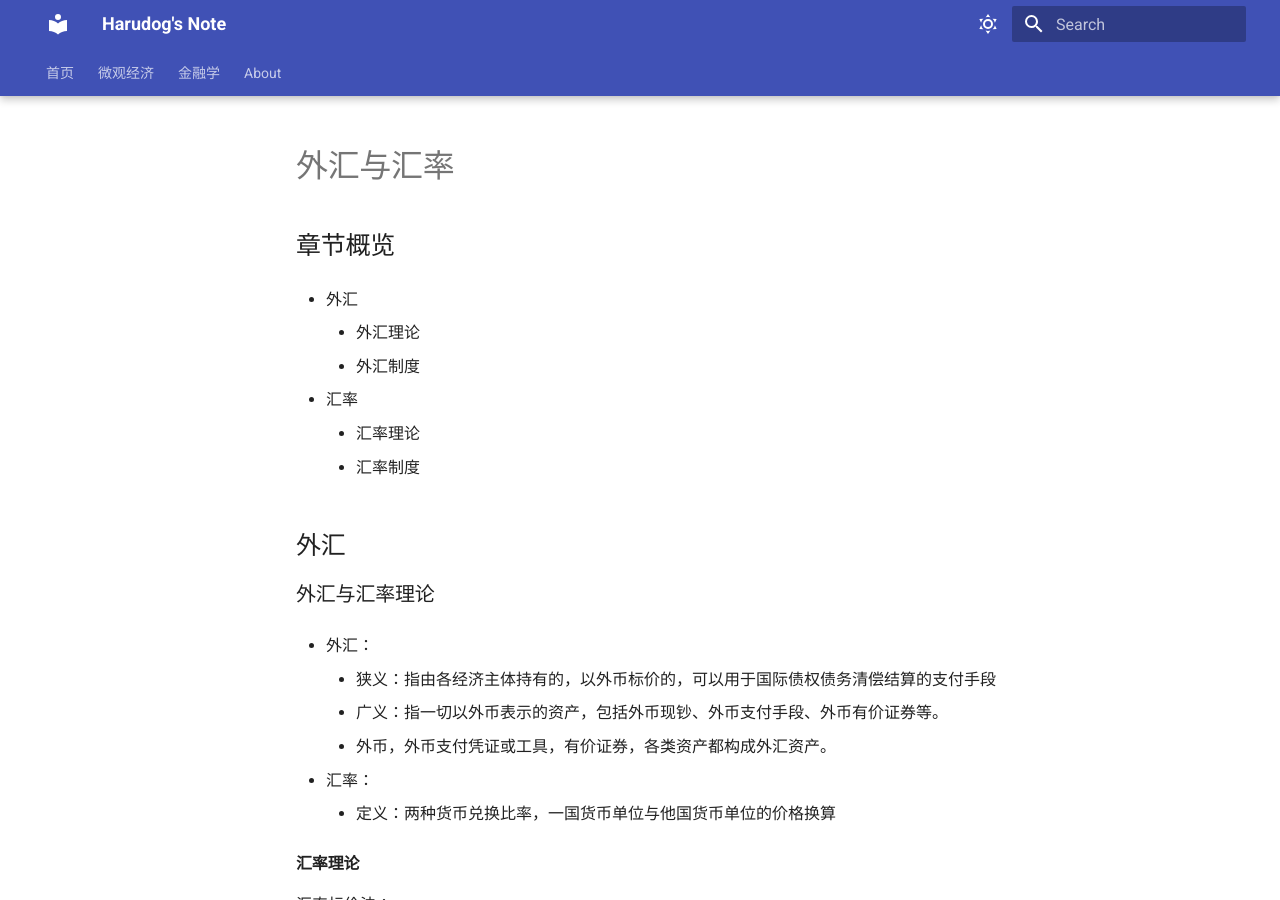
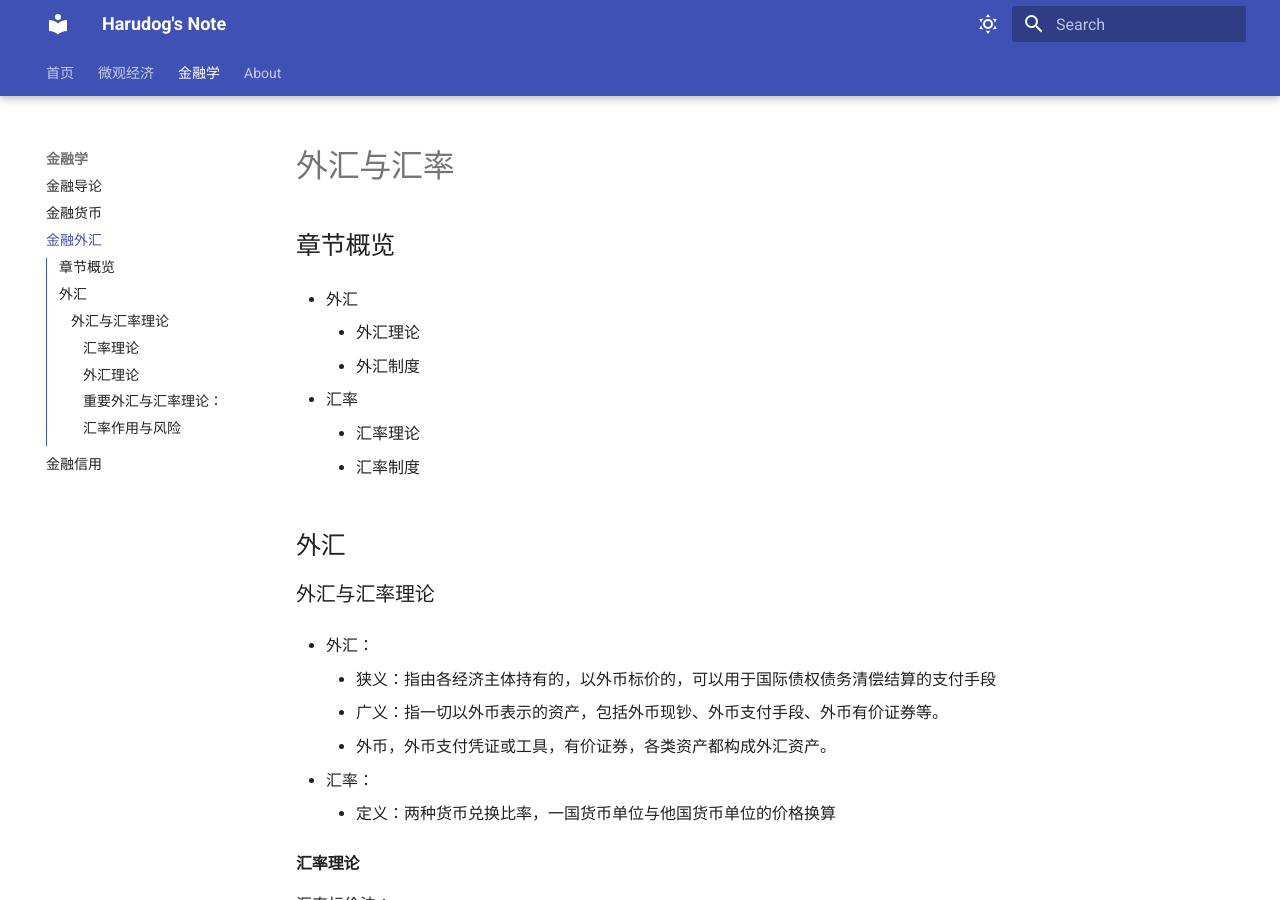
Before and after one commit to HarudogMyLand/FuckEconomicNote, an MkDocs documentation site: the page built from docs/finance/finance3.md, in a window 1280 px wide and 900 px high. Built offline with MkDocs 1.6.1 and Material for MkDocs 9.7.7, drawn with Linux system fonts in a browser that asks for light colours; some of the changed lines change nothing that is shown.

Commit message:
Update mkdocs.yml

```diff
--- a/mkdocs.yml
+++ b/mkdocs.yml
@@ -52,11 +52,10 @@ nav:
     - 消费者理论三: microeco/tutorial4.md
     - 消费者理论四: microeco/tutorial5.md
     - 消费者理论与市场: microeco/tutorial6.md
-  # - 基础物理学B:
-  #   - 热学: physics/tutorial1.md
+
   - 金融学:
-    - 金融导论: finance/1. 金融主体关系.md
-    - 金融货币: finance/2. 金融货币.md
-    - 金融外汇: finance/3. 金融外汇.md
-    - 金融信用: finance/4. 金融信用.md
+    - 金融导论: finance/finance1.md
+    - 金融货币: finance/finance2.md
+    - 金融外汇: finance/finance3.md
+    - 金融信用: finance/finance4.md
   - About: about.md
```
